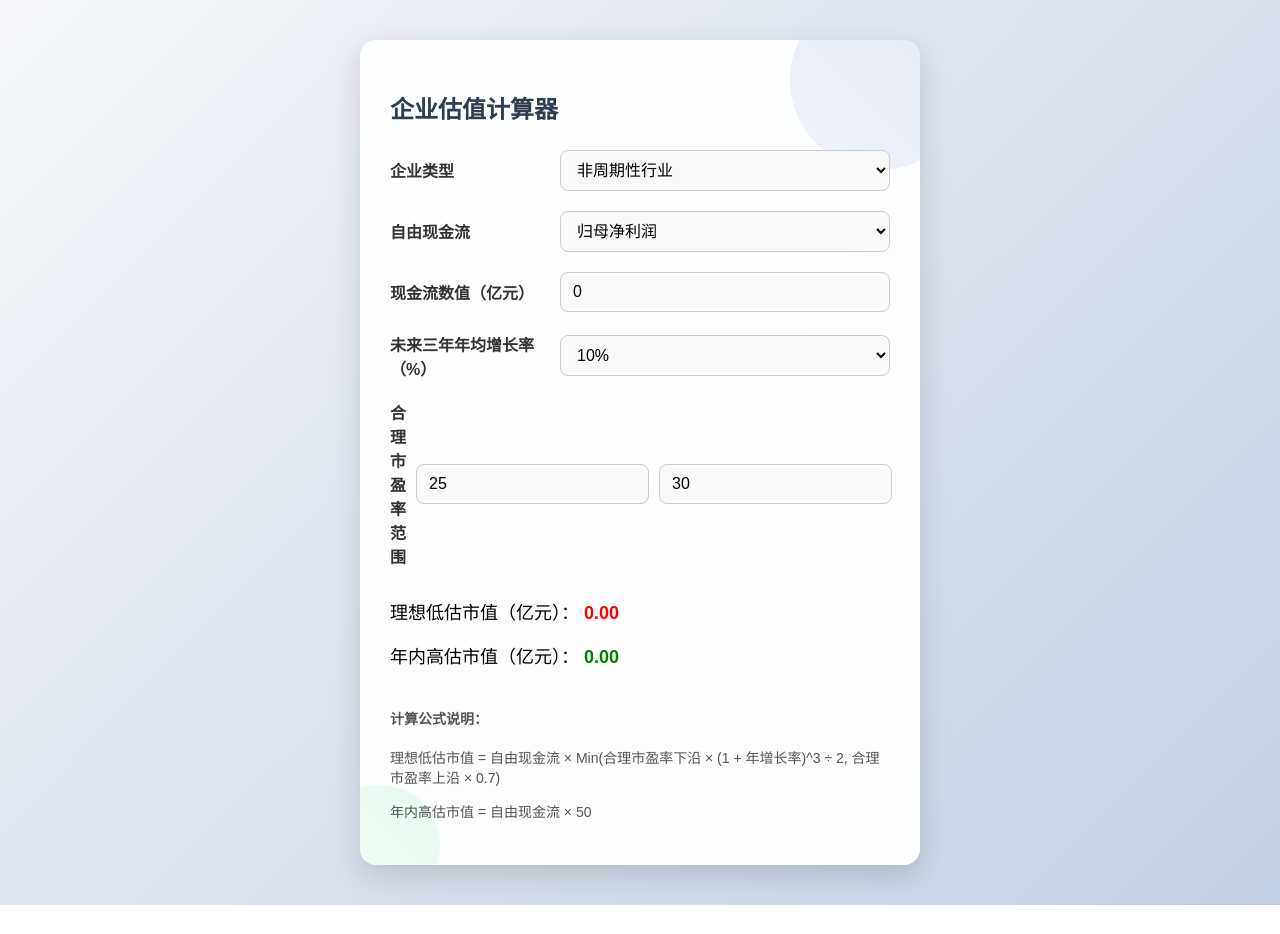
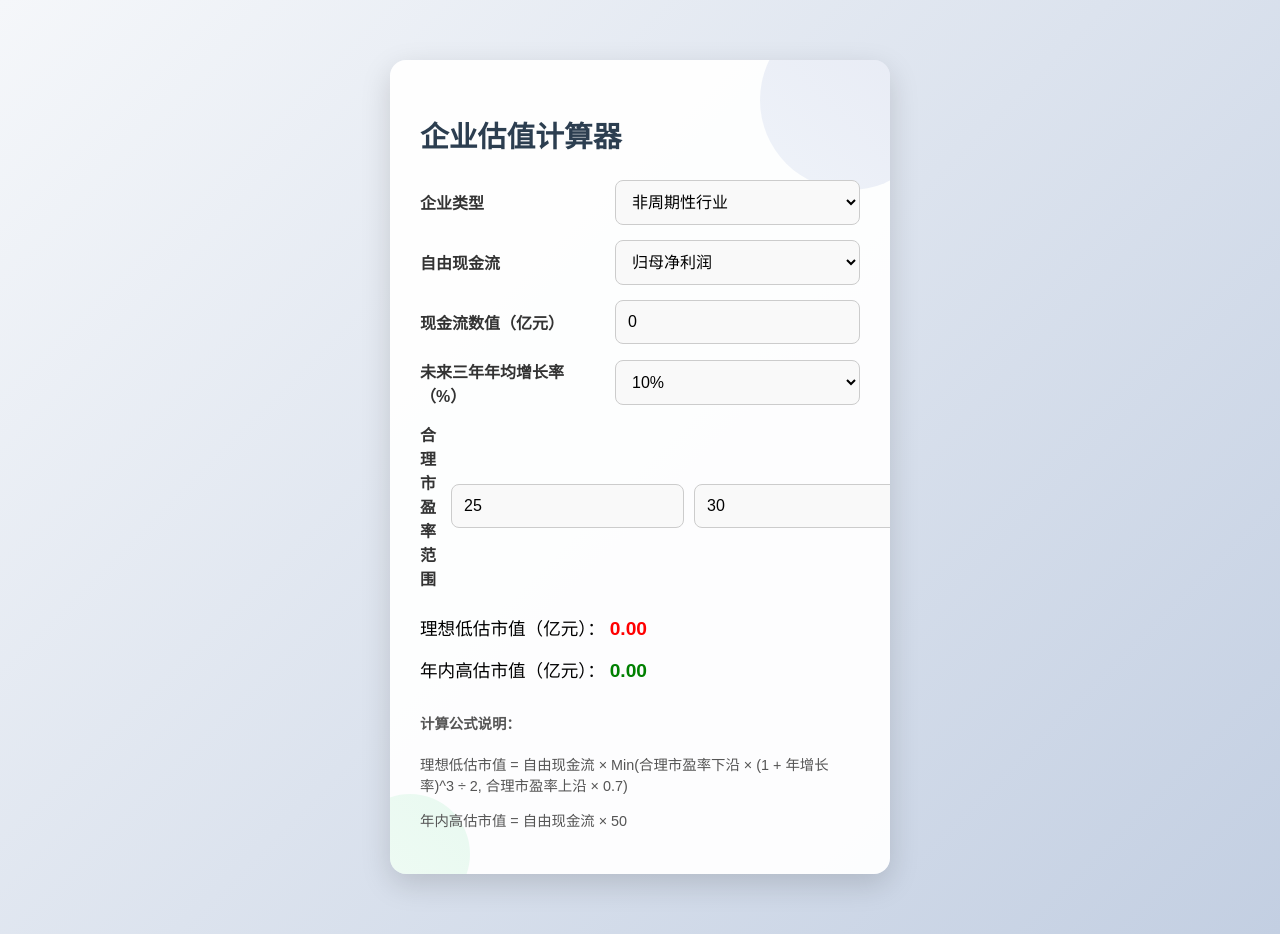
Before and after one commit to xiaoshaogg/xiaoshaogg.github.io, a plain HTML site: page tang.html in a window 1280 px wide. Before the commit the page ends 905 px from the top, so only its background shows below. Drawn offline with Linux system fonts and the light colour scheme.

Commit message:
add tang.html

```diff
--- a/tang.html
+++ b/tang.html
@@ -2,12 +2,13 @@
 <html lang="zh">
 <head>
   <meta charset="UTF-8">
+  <meta name="viewport" content="width=device-width, initial-scale=1.0">
   <title>唐氏估值计算器</title>
   <style>
     body {
       font-family: Arial, sans-serif;
       margin: 0;
-      padding: 40px;
+      padding: 20px;
       background: linear-gradient(135deg, #f5f7fa 0%, #c3cfe2 100%);
       min-height: 100vh;
       display: flex;
@@ -20,9 +21,11 @@
       box-shadow: 0 10px 30px rgba(0, 0, 0, 0.15);
       width: 100%;
       max-width: 500px;
-            padding: 30px;
+      padding: 25px;
       position: relative;
       overflow: hidden;
+      box-sizing: border-box;
+      margin: 20px 0;
     }
 
     .container::before {
@@ -50,71 +53,124 @@
     }
 
     h2 {
-      margin-bottom: 25px;
+      margin-bottom: 20px;
       color: #2c3e50;
+      position: relative;
+      z-index: 2;
+      font-size: 1.5rem;
+    }
+
+    .form-group {
+      display: flex;
+      flex-direction: column;
+      margin-top: 15px;
+      position: relative;
+      z-index: 2;
+      width: 100%;
+    }
+
+    .form-group label {
+      margin-bottom: 8px;
+      color: #333;
+      font-weight: bold;
+      font-size: 0.95rem;
+    }
+
+    .form-group input,
+    .form-group select {
+      width: 100%;
+      padding: 12px;
+      border: 1px solid #ccc;
+      border-radius: 8px;
+      font-size: 1rem;
+      background-color: #f9f9f9;
+      box-sizing: border-box;
+    }
+
+    .form-group > div {
+      display: flex;
+      gap: 10px;
+      width: 100%;
+    }
+
+    .form-group > div input {
+      width: 50%;
+    }
+
+    .result {
+      margin-top: 25px;
+      font-size: 1rem;
       position: relative;
       z-index: 2;
     }
 
-    .form-group {
-      display: flex;
-      align-items: center;
-      margin-top: 20px;
-      position: relative;
-      z-index: 2;
-    }
-    .form-group label {
-      width: 160px;
-      margin-right: 10px;
-      color: #333;
-      font-weight: bold;
-    }
-    .form-group input,
-    .form-group select {
-      flex: 1;
-      padding: 10px 12px;
-      border: 1px solid #ccc;
-      border-radius: 8px;
-      font-size: 16px;
-      background-color: #f9f9f9;
-    }
-    .form-group > div {
-      display: flex;
-      gap: 10px;
-      flex: 1;
-    }
-    .form-group > div input {
-      flex: 1;
-    }
-    .result {
-      margin-top: 30px;
-      font-size: 18px;
-      position: relative;
-      z-index: 2;
-    }
     .value {
       font-weight: bold;
       color: green;
+      font-size: 1.1rem;
     }
+
     .low {
       color: red;
     }
 
-    @media (max-width: 700px) {
+    @media (min-width: 768px) {
       body {
-        padding: 20px;
+        padding: 40px;
       }
+
       .container {
-        padding: 20px;
+        padding: 30px;
       }
+
       .form-group {
+        flex-direction: row;
+        align-items: center;
+      }
+
+      .form-group label {
+        width: 180px;
+        margin-bottom: 0;
+        margin-right: 15px;
+        font-size: 1rem;
+      }
+
+      .form-group input,
+      .form-group select {
+        width: auto;
+        flex: 1;
+      }
+
+      .form-group > div input {
+        width: auto;
+        flex: 1;
+      }
+
+      h2 {
+        font-size: 1.8rem;
+        margin-bottom: 25px;
+      }
+
+      .result {
+        font-size: 1.1rem;
+      }
+
+      .value {
+        font-size: 1.2rem;
+      }
+    }
+
+    @media (max-width: 400px) {
+      .container {
+        padding: 20px 15px;
+      }
+
+      .form-group > div {
         flex-direction: column;
-        align-items: flex-start;
+        gap: 8px;
       }
-      .form-group label,
-      .form-group input,
-      .form-group select,
-      .form-group > div {
+
+      .form-group > div input {
         width: 100%;
       }
     }
@@ -122,14 +178,12 @@
 </head>
 <body>
   <div class="container">
-
     <h2>企业估值计算器</h2>
 
     <div class="form-group">
       <label>企业类型</label>
       <select id="industryType">
         <option>非周期性行业</option>
-      <option>周期性行业</option>
       </select>
     </div>
 
@@ -206,12 +260,11 @@
       calculate();
     </script>
 
-  <div style="margin-top: 40px; font-size: 14px; color: #555; position: relative; z-index: 2;">
+    <div style="margin-top: 30px; font-size: 0.9rem; color: #555; position: relative; z-index: 2;">
       <h4>计算公式说明：</h4>
       <p>理想低估市值 = 自由现金流 × Min(合理市盈率下沿 × (1 + 年增长率)^3 ÷ 2, 合理市盈率上沿 × 0.7)</p>
       <p>年内高估市值 = 自由现金流 × 50</p>
     </div>
-
   </div>
 </body>
 </html>
```
Lines whose indentation alone changed are shown as unchanged.
